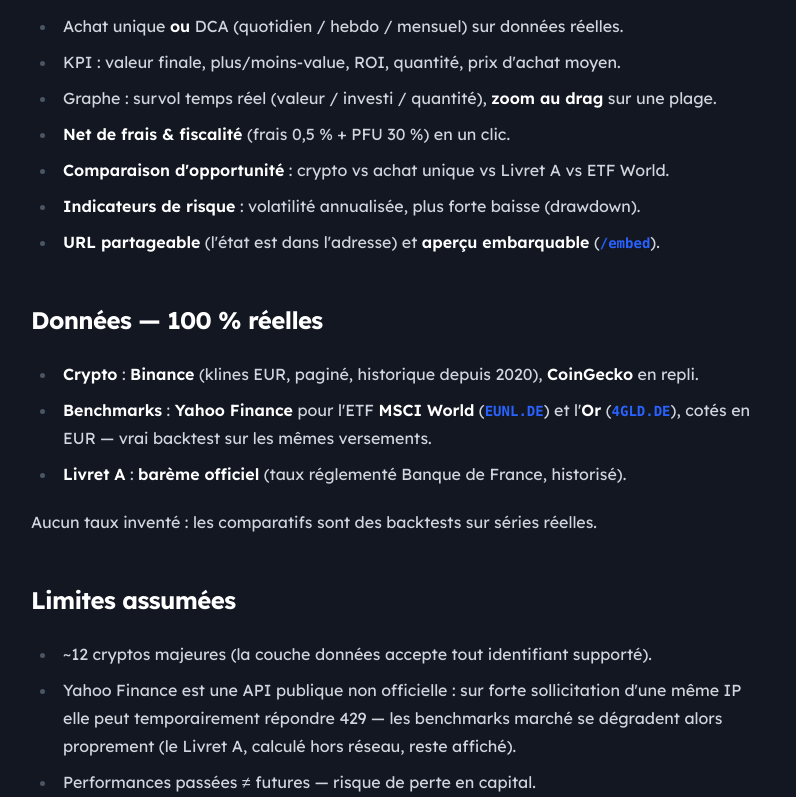
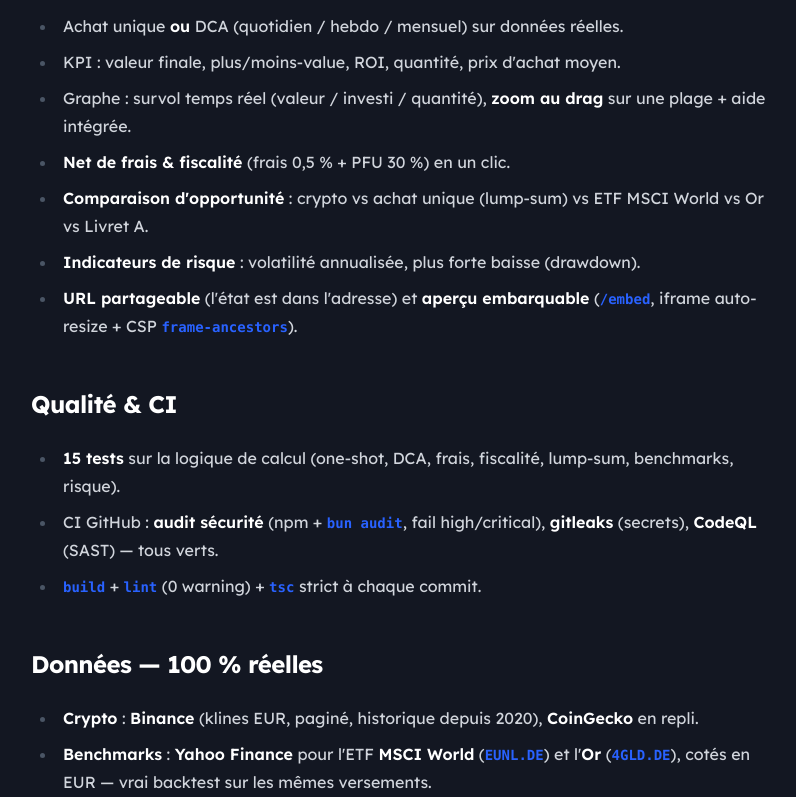
Before and after one commit to MakFly/simulateur-crypto-sinvestir, a Next.js app: page /tldr in a window 1280 px wide. Shown: the part 967-1764 px from the top of the page, without its empty margins (241-1037 px from the left). Built offline with nearby package versions, Linux system fonts and the light colour scheme.

Commit message:
docs(tldr): MAJ fidèle — 15 tests, comparateurs réels (MSCI World/Or/Livret A), CI sécurité, embed prod

```diff
--- a/src/app/tldr/content.ts
+++ b/src/app/tldr/content.ts
@@ -16,7 +16,7 @@
 - **Tailwind v4 + shadcn/ui** — tokens de design extraits de leur CSS de prod (Lexend, dark-first, radius 8px) ; palette retravaillée façon plateforme de trading.
 - **react-hook-form + zod** — formulaire validé (montant *number-only*, période bornée).
 - **Recharts** — courbe d'évolution interactive (survol, zoom au drag).
-- **\`fetch\` natif**, zéro axios, logique de calcul **pure et testée** (16 tests).
+- **\`fetch\` natif**, zéro axios, logique de calcul **pure et testée** (15 tests).
 
 > Leur suite réelle est en Nuxt : la logique vit dans une fonction pure + un hook,
 > sans couplage au layout — donc transposable, et embarquable via iframe.
@@ -25,11 +25,17 @@
 
 - Achat unique **ou** DCA (quotidien / hebdo / mensuel) sur données réelles.
 - KPI : valeur finale, plus/moins-value, ROI, quantité, prix d'achat moyen.
-- Graphe : survol temps réel (valeur / investi / quantité), **zoom au drag** sur une plage.
+- Graphe : survol temps réel (valeur / investi / quantité), **zoom au drag** sur une plage + aide intégrée.
 - **Net de frais & fiscalité** (frais 0,5 % + PFU 30 %) en un clic.
-- **Comparaison d'opportunité** : crypto vs achat unique vs Livret A vs ETF World.
+- **Comparaison d'opportunité** : crypto vs achat unique (lump-sum) vs ETF MSCI World vs Or vs Livret A.
 - **Indicateurs de risque** : volatilité annualisée, plus forte baisse (drawdown).
-- **URL partageable** (l'état est dans l'adresse) et **aperçu embarquable** (\`/embed\`).
+- **URL partageable** (l'état est dans l'adresse) et **aperçu embarquable** (\`/embed\`, iframe auto-resize + CSP \`frame-ancestors\`).
+
+## Qualité & CI
+
+- **15 tests** sur la logique de calcul (one-shot, DCA, frais, fiscalité, lump-sum, benchmarks, risque).
+- CI GitHub : **audit sécurité** (npm + \`bun audit\`, fail high/critical), **gitleaks** (secrets), **CodeQL** (SAST) — tous verts.
+- \`build\` + \`lint\` (0 warning) + \`tsc\` strict à chaque commit.
 
 ## Données — 100 % réelles
 
```
